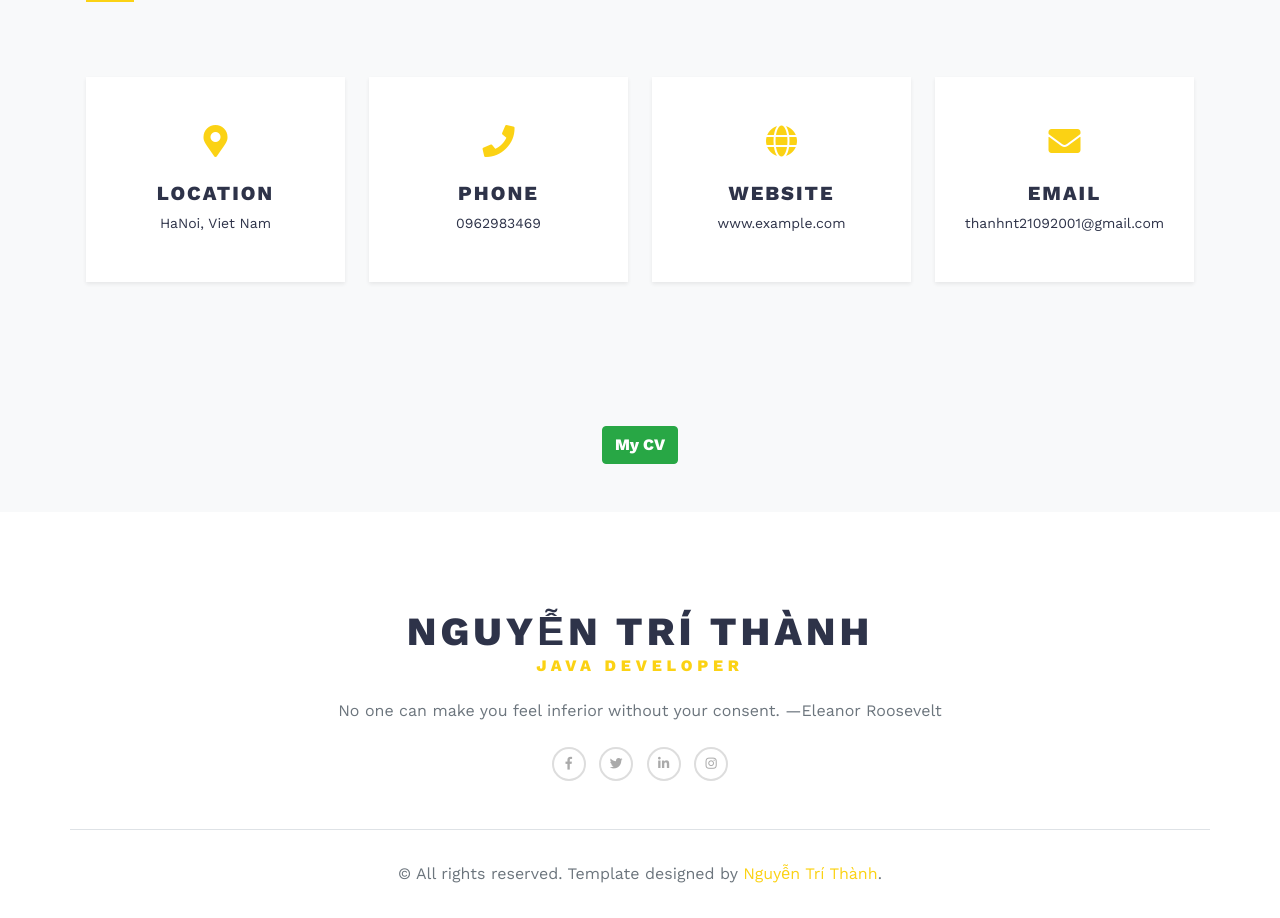
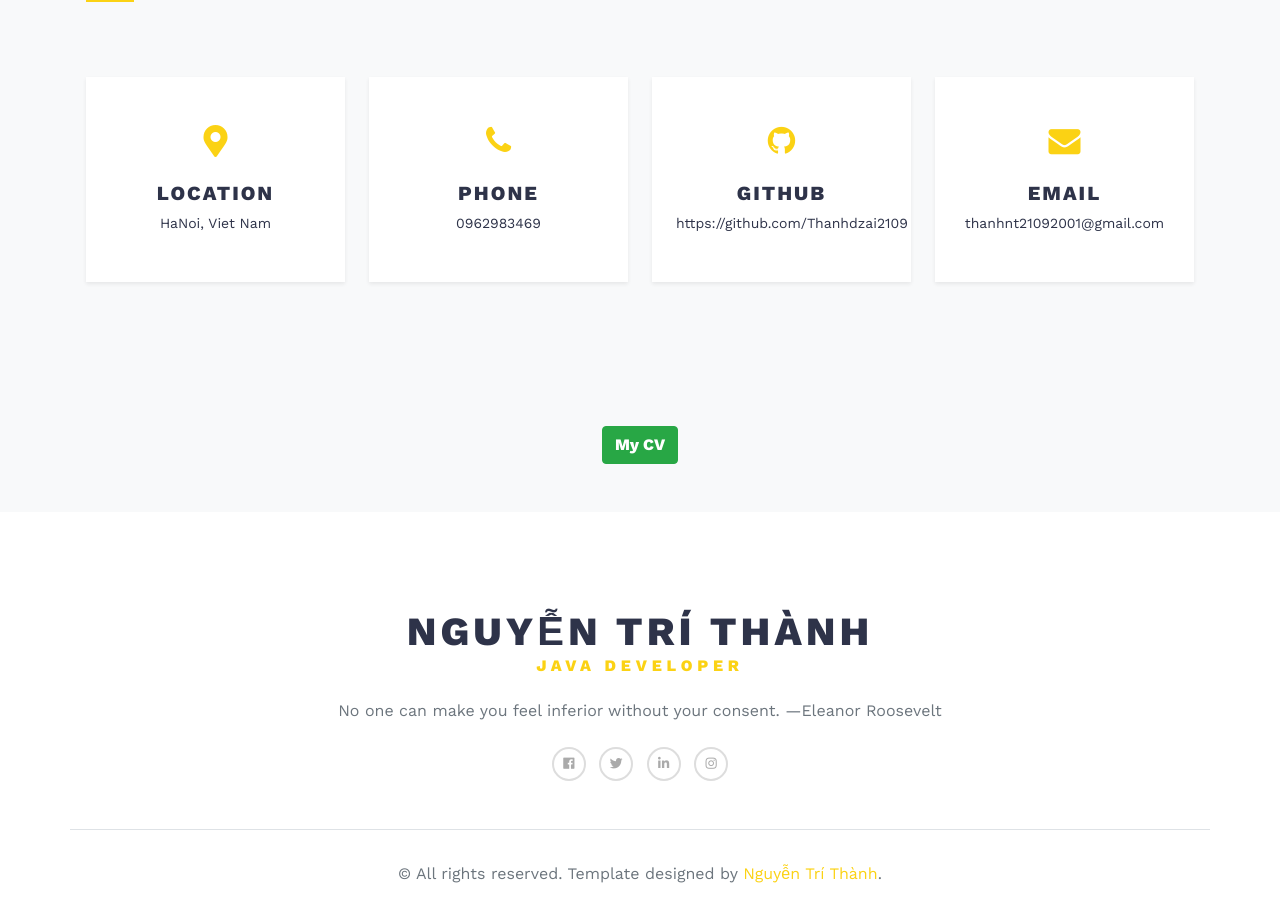
Before and after one commit to Thanhdzai2109/HoSoCV, a plain HTML site: page index.html in a window 1280 px wide. Shown: the part 2330-3248 px from the top of the page. Drawn offline with nearby package versions, Linux system fonts and the light colour scheme.

Commit message:
thanhntcommit

```diff
--- a/index.html
+++ b/index.html
@@ -16,6 +16,7 @@
   <link rel="stylesheet" href="css/custom.css">
   <!-- Favicon-->
   <link rel="shortcut icon" href="img/Thanhnt.png">
+
 </head>
 
 <body class="scrollspy-example" data-bs-spy="scroll" data-bs-target="#navbar" data-bs-offset="0" tabindex="0">
@@ -134,9 +135,9 @@
             <p class="text-sm mb-0">0962983469</p>
           </a></div>
         <div class="col-lg-3 col-md-6"><a class="px-4 py-5 text-center contact-item shadow-sm reset-anchor d-block"
-            style="cursor: pointer;"><i class="fa fa-globe fa-2x mb-4"></i>
-            <h4 class="contact-item-title h5 text-uppercase">Website</h4>
-            <p class="text-sm mb-0">www.example.com</p>
+            style="cursor: pointer;" href="https://github.com/Thanhdzai2109"><i class="fa fa-github fa-2x mb-4"></i>
+            <h4 class="contact-item-title h5 text-uppercase">Github</h4>
+            <p class="text-sm mb-0">https://github.com/Thanhdzai2109</p>
           </a></div>
         <div class="col-lg-3 col-md-6"><a class="px-4 py-5 text-center contact-item shadow-sm reset-anchor d-block"
             style="cursor: pointer;"><i class="fa fa-envelope fa-2x mb-4"></i>
@@ -182,6 +183,7 @@
   <!-- FontAwesome CSS - loading as last, so it doesn't block rendering-->
   <link rel="stylesheet" href="https://use.fontawesome.com/releases/v5.7.1/css/all.css"
     integrity="sha384-fnmOCqbTlWIlj8LyTjo7mOUStjsKC4pOpQbqyi7RrhN7udi9RwhKkMHpvLbHG9Sr" crossorigin="anonymous">
+    <link rel="stylesheet" href="https://cdnjs.cloudflare.com/ajax/libs/font-awesome/4.7.0/css/font-awesome.min.css">
 </body>
 <script>
   var downloadButton = document.getElementById('downloadButton');
```
